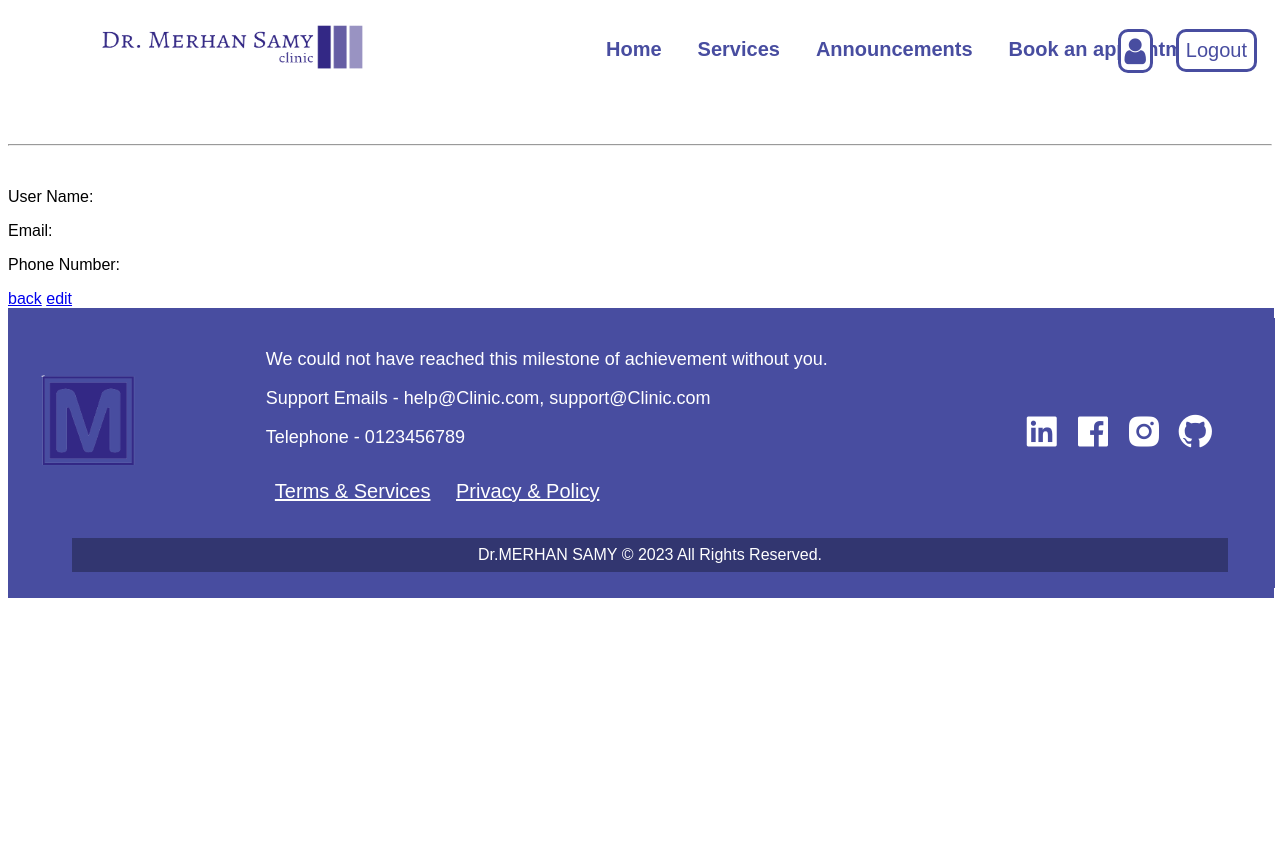
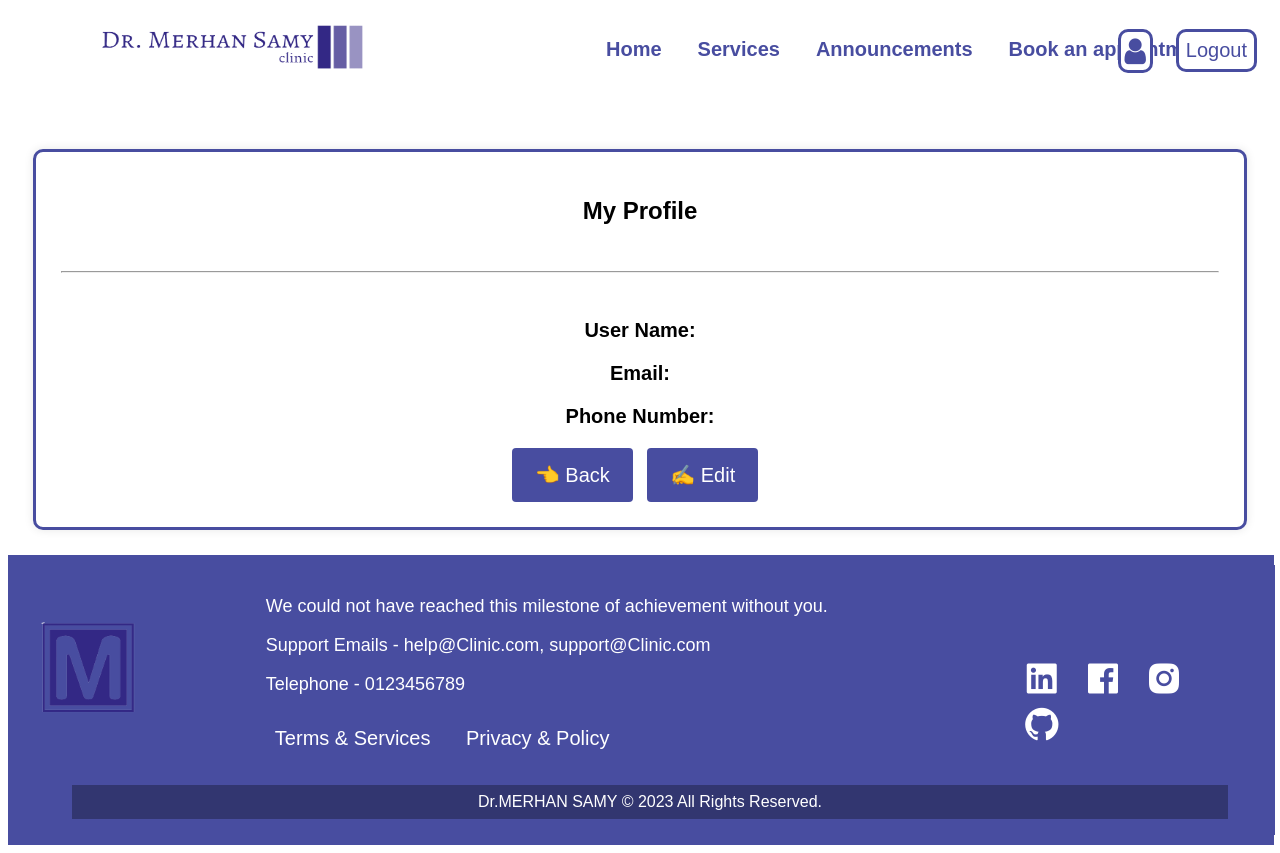
Before and after one commit to FatimaAl-najjar/swe-project, a PHP site: page /index/view_Profile.php in a window 1280 px wide; the page is wider, and only the part inside the window is pictured. Before the commit the page ends 598 px from the top of that part, so only its background shows below. Run offline with PHP 8.4, Linux system fonts and the light colour scheme; the visitor is signed in with stand-in values (Sample User, id 1); data that the repository does not hold is empty.

Commit message:
kda kfaya elnahrada

```diff
--- a/index/view_Profile.php
+++ b/index/view_Profile.php
@@ -16,17 +16,65 @@ $sql = "SELECT * FROM patients WHERE ID = '$userId'";
 $result = mysqli_query($conn, $sql);
 $userInfo = mysqli_fetch_assoc($result);
 ?>
-
 <!DOCTYPE html>
 <html lang="en">
 <head>
     <meta charset="UTF-8">
     <meta name="viewport" content="width=device-width, initial-scale=1.0">
-    <link rel="stylesheet" type="text/css" href="../css/.css" />
+    <link rel="stylesheet" type="text/css" href="../css/style.css" />
 
     <title>View Profile</title>
+    <style>
+     .card {
+       border: 3px solid #484da0;
+        border-radius: 10px;
+        padding: 25px;
+        margin: 25px;
+        box-shadow: 0 0 10px rgba(0, 0, 0, 0.1);
+    }
+
+    .profile-info {
+        text-align: center;
+        margin-top: 20px;
+    }
+
+    .profile-label {
+        font-weight: bold;
+        font-size:20px;
+        margin-bottom: 20px;
+    }
+
+    .profile-value {
+        margin-top: 5px;
+        font-size:20px;
+        margin-bottom: 20px;
+    }
+
+    a {
+        margin-right: 10px;
+        text-decoration: none;
+        color: blue;
+    }
+
+    .button-link {
+        display: inline-block;
+        padding: 15px 23px;
+        background-color: #484da0;
+        border: none;
+        color: #fff;
+        text-decoration: none;
+        font-size:20px;
+        cursor: pointer;
+        border-radius: 4px;
+    }
+
+    .button-link:hover {
+        background-color: #8b8ecb;
+    }
+    </style>
 </head>
 <body>
+    <br><br><br>
     <section class="home">
         <div class="form-container">
             <i class="uil uil-times form_close"></i>
@@ -36,16 +84,17 @@ $userInfo = mysqli_fetch_assoc($result);
                         <h2 style="text-align: center;">My Profile</h2>
                         <br><hr><br>
                         <div class="profile-info">
-                            <p class="profile-label">User Name:</p>
+                            <label for="username" class="profile-label">User Name:</label>
                             <p class="profile-value"><?php echo $userInfo["FirstName"] . " " . $userInfo["LastName"]; ?></p>
 
-                            <p class="profile-label">Email:</p>
+                            <label for="email" class="profile-label">Email:</label>
                             <p class="profile-value"><?php echo $userInfo["Email"]; ?></p>
 
-                            <p class="profile-label">Phone Number:</p>
+                            <label for="phone" class="profile-label">Phone Number:</label>
                             <p class="profile-value"><?php echo $userInfo["Phonenumber"]; ?></p>
-                            <a href="../index/homepage.php">back</a>
-                            <a href="../index/edit.php">edit</a>
+
+                            <a href="../index/homepage.php" class="button-link">&#128072; Back</a>
+                            <a href="../index/edit.php" class="button-link">&#9997; Edit</a>
                         </div>
                     </div>
                 </form>
```
Also changed, not shown: css/signup.css (+4 -10 lines), index/edit.php (+60 -5 lines).
